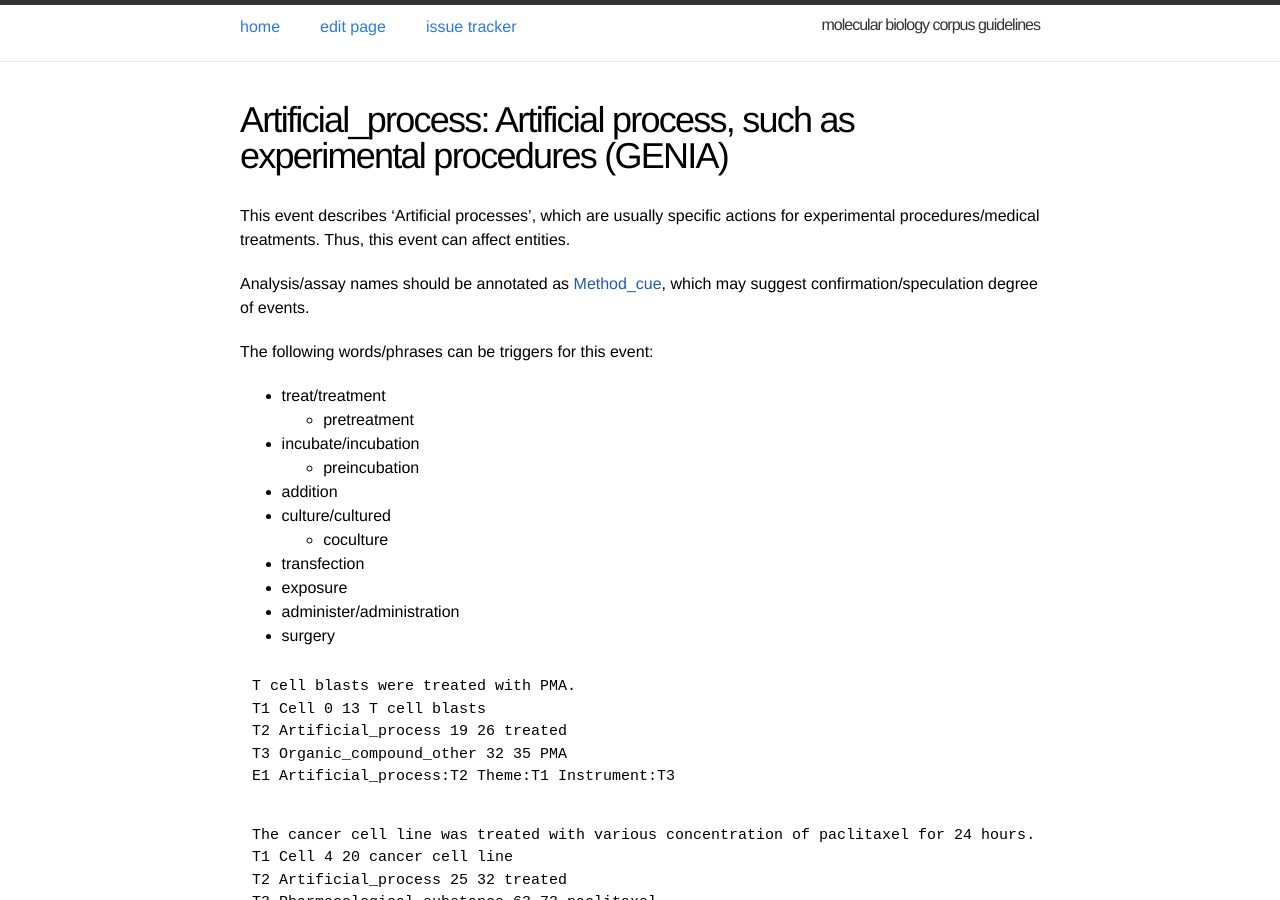
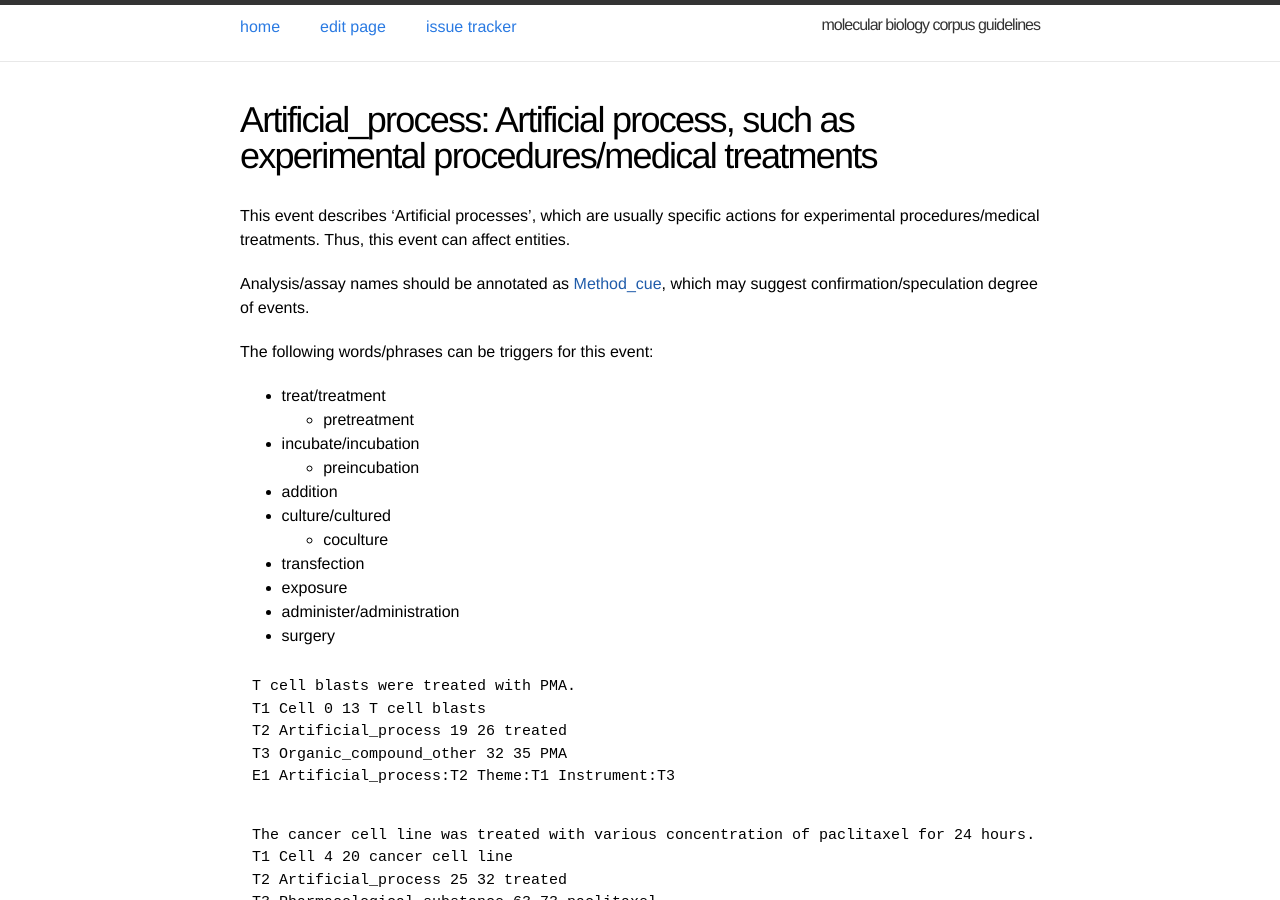
Before and after one commit to ezcatdb/molbiol_lung_corpus-guidelines, a Jekyll site: the page built from _event/Artificial_process.md, in a window 1280 px wide and 900 px high. Built offline with Jekyll 4.4.1, drawn with Linux system fonts in a browser that asks for light colours.

Commit message:
definition/subtitle corrected in _event/Artificial_process.md

```diff
--- a/_event/Artificial_process.md
+++ b/_event/Artificial_process.md
@@ -2,7 +2,7 @@
 layout: entry
 title: 'Artificial_process'
 category: "Artificial process"
-shortdef: "Artificial process, such as experimental procedures (GENIA)"
+shortdef: "Artificial process, such as experimental procedures/medical treatments"
 order: 0
 ---
 
```
